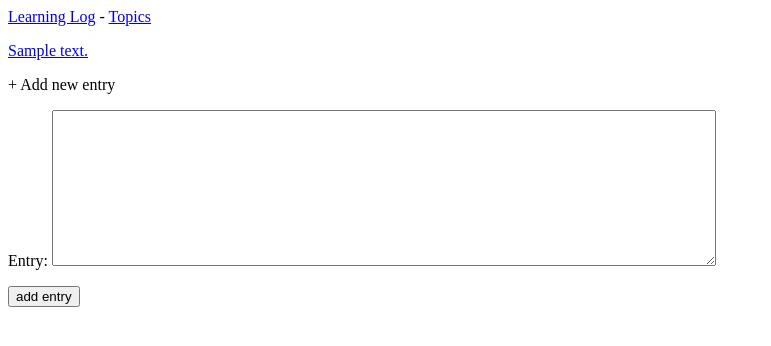
After one commit to skyworkerxsky/Python3, a Django app: page /new_entry/1/ in a window 1280 px wide. The commit adds this page. Shown: the top 346 px of the page, without its empty margins (0-771 px from the left). Run offline with Django 4.2, Linux system fonts and the light colour scheme; tables that the repository leaves empty hold one stand-in row (values such as "Sample post").

Commit message:
create topic, entry

```diff
--- /dev/null
+++ b/project/learning_log/learning_logs/forms.py
@@ -0,0 +1,15 @@
+from django import forms
+from .models import Topic, Entry
+
+class TopicForm(forms.ModelForm):
+    class Meta:
+        model = Topic
+        fields = ['text']
+        labels = {'text': ''}
+
+class EntryForm(forms.ModelForm):
+    class Meta:
+        model = Entry
+        fields = ['text']
+        labels = {'text': 'Entry:'}
+        widgets = {'text': forms.Textarea(attrs={'cols':80})}
--- /dev/null
+++ b/project/learning_log/learning_logs/templates/learning_logs/new_entry.html
@@ -0,0 +1,14 @@
+{% extends 'learning_logs/base.html' %}
+
+{% block content %}
+    <p><a href="{% url 'learning_logs:topic' topic.id %}">{{ topic }}</a></p>
+
+    <p>+ Add new entry</p>
+
+    <form action="{% url 'learning_logs:new_entry' topic.id %}" method='post'>
+        {% csrf_token %}
+        {{ form.as_p }}
+        <button name='submit'>add entry</button>
+    </form>
+
+{% endblock content %}
--- a/project/learning_log/learning_logs/templates/learning_logs/topic.html
+++ b/project/learning_log/learning_logs/templates/learning_logs/topic.html
@@ -4,6 +4,7 @@
     <p>Topic - {{ topic }}</p>
 
     <p>Entries:</p>
+    <a href="{% url 'learning_logs:new_entry' topic.id %}">add new entry</a>
     <ul>
         {% for entry in entries %}
         <li>
--- a/project/learning_log/learning_logs/templates/learning_logs/topics.html
+++ b/project/learning_log/learning_logs/templates/learning_logs/topics.html
@@ -1,6 +1,7 @@
 {% extends "learning_logs/base.html" %}
 
 {% block content %}
+
     <p>Topics</p>
     <ul>
         {% for topic in topics %}
@@ -11,4 +12,7 @@
             <li>No topics have been added yet.</li>
         {% endfor %}
     </ul>
+
+    <a href="{% url 'learning_logs:new_topic' %}">+ Add new topic</a>
+
 {% endblock content %}
--- a/project/learning_log/learning_logs/urls.py
+++ b/project/learning_log/learning_logs/urls.py
@@ -10,5 +10,9 @@ urlpatterns = [
       # Список тем
       path('topics', views.topics, name='topics'),
       # Страница с подробной информацией по отдельной теме
-      path('topics/<int:topic_id>/', views.topic, name='topic')
+      path('topics/<int:topic_id>/', views.topic, name='topic'),
+      # Страница для добавления новой темы
+      path('new_topic/', views.new_topic, name='new_topic'),
+      # Станица для добавления новой записи
+      path('new_entry/<int:topic_id>/', views.new_entry, name='new_entry'), # Код <int:topic_id> захватывает числовое значение и сохраняет его в переменной topic_id
 ]
--- a/project/learning_log/learning_logs/views.py
+++ b/project/learning_log/learning_logs/views.py
@@ -1,5 +1,6 @@
-from django.shortcuts import render
+from django.shortcuts import render, redirect
 from .models import Topic
+from .forms import TopicForm, EntryForm
 
 # Create your views here.
 
@@ -19,3 +20,38 @@ def topic(request, topic_id):
     entries = topic.entry_set.order_by('-date_added') # Загружаются записи, связанные с данной темой, и они упорядочиваются по значению date_added: знак «минус» перед date_added сортирует результаты в обратном порядке,
     context = {'topic': topic, 'entries': entries} # Тема и записи сохраняются в словаре context
     return render(request, 'learning_logs/topic.html', context)
+
+def new_topic(request):
+    """ Определяет новую тему. """
+    if request.method != 'POST':
+        # Данные не отправлялись, создается пустая форма
+        form = TopicForm()
+    else:
+        # Отправлены данные POST, обработать данные
+        form = TopicForm(data=request.POST)
+        if form.is_valid():
+            form.save()
+            return redirect('learning_logs:topics')
+
+    # Вывести пустую или недействительную форму
+    context = {'form': form}
+    return render(request, 'learning_logs/new_topic.html', context)
+
+def new_entry(request, topic_id):
+    """ Добавляет новую запись по конкретной теме. """
+    topic = Topic.objects.get(id=topic_id)
+    if request.method != 'POST':
+        # Данные не отправлялись; создается пустая форма.
+        form = EntryForm()
+    else:
+        # Отправлены данные POST; обработать данные.
+        form = EntryForm(data=request.POST)
+        if form.is_valid():
+            new_entry = form.save(commit=False)
+            new_entry.topic = topic
+            new_entry.save()
+            return redirect('learning_logs:topic', topic_id=topic_id)
+
+    # Вывести пустую или недействительную форму
+    context = {'topic': topic, 'form': form}
+    return render(request, 'learning_logs/new_entry.html', context)
```
Also changed, not shown: project/learning_log/learning_logs/templates/learning_logs/new_topic.html (added, +12 -0 lines).
